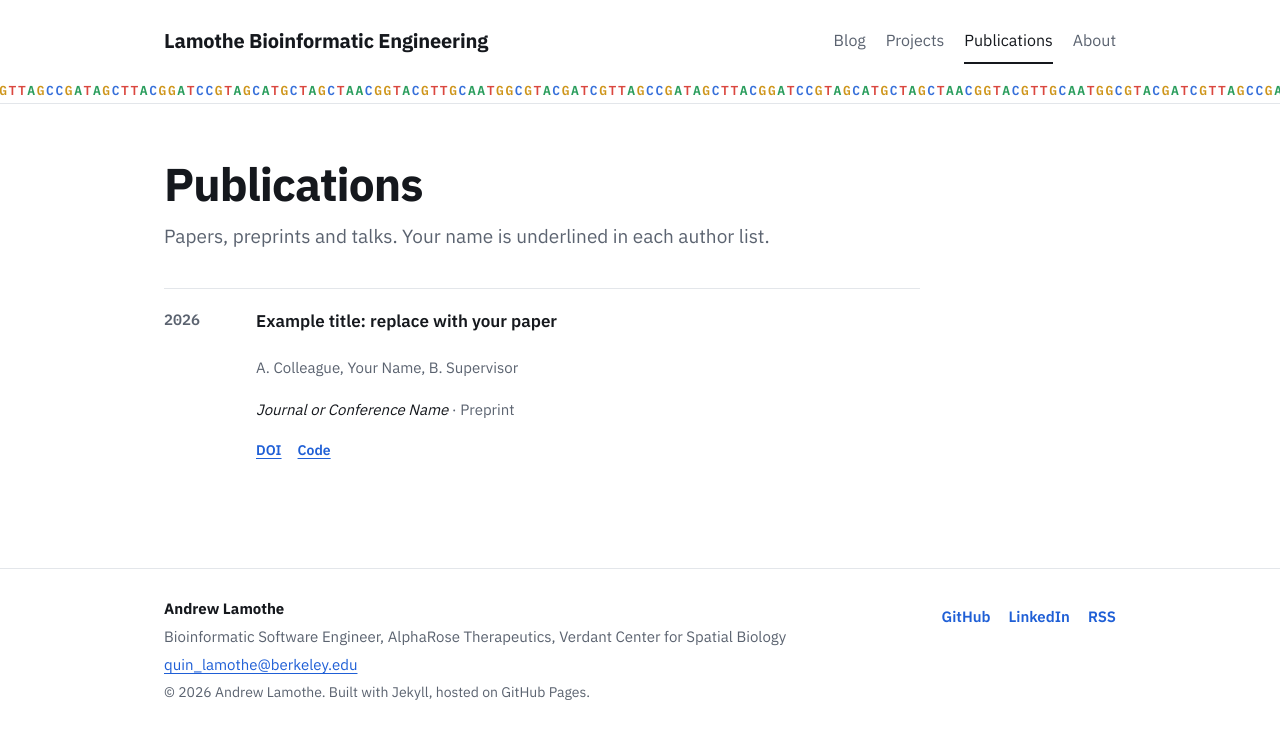
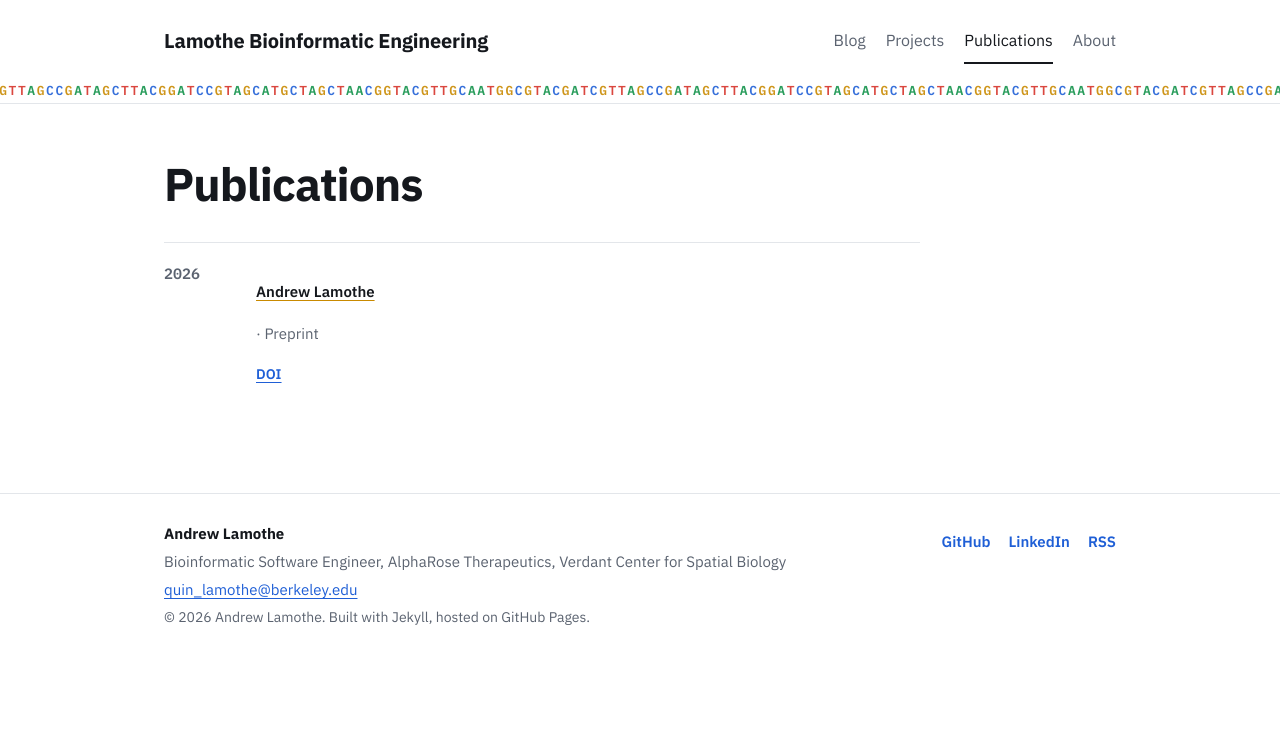
Before and after one commit to Alepidoptera7/Alepidoptera7.github.io, a Jekyll site: the page built from publications.html, in a window 1280 px wide. Shown: the top 739 px of the page. Built offline with Jekyll 4.4.1, drawn with Linux system fonts in a browser that asks for light colours.

Commit message:
publication template stripping

```diff
--- a/_data/publications.yml
+++ b/_data/publications.yml
@@ -1,11 +1,7 @@
-# EXAMPLE ENTRY: delete it and add your own.
-# Write your name in `authors` exactly as `author.name` in _config.yml to have it underlined.
-# Fields: title, authors, venue, year, type (optional), doi, pdf, code, slides (all optional)
-
-- title: "Example title: replace with your paper"
-  authors: "A. Colleague, Your Name, B. Supervisor"
-  venue: "Journal or Conference Name"
+- title: ""
+  authors: "Andrew Lamothe"
+  venue: ""
   year: 2026
   type: Preprint
   doi: ""
-  code: https://github.com/yourusername/example
+  code:
--- a/publications.html
+++ b/publications.html
@@ -1,11 +1,8 @@
 ---
 layout: page
 title: Publications
-lede: Papers, preprints and talks. Your name is underlined in each author list.
 permalink: /publications/
 ---
-
-<!-- Edit the list in _data/publications.yml. Newest first is up to you: order is kept as written. -->
 
 {% assign me = '<span class="me">' | append: site.author.name | append: '</span>' %}
 <ol class="pubs">
```
